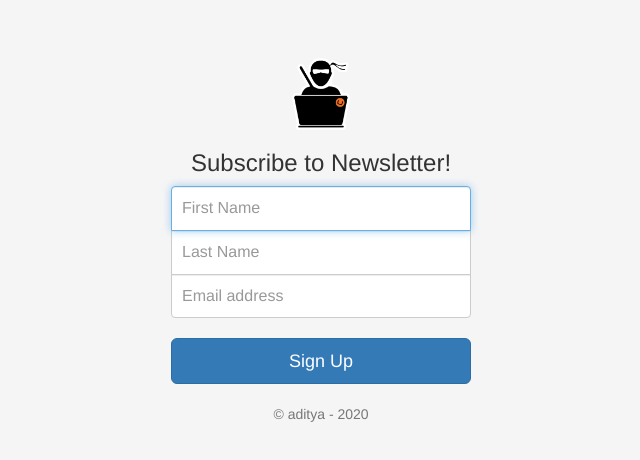
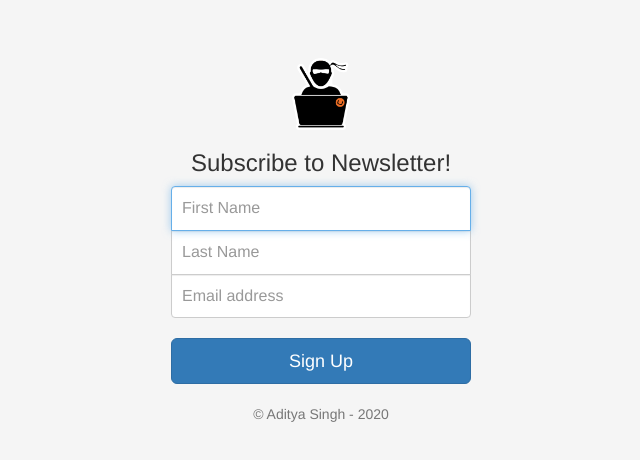
Before and after one commit to adityanjr/newsletter-node, a website: page index.html in a window 1280 px wide. Shown: the part 154-614 px from the top of the page, 319-959 px from the left. Drawn offline with nearby package versions, Linux system fonts and the light colour scheme.

Commit message:
index footer

```diff
--- a/index.html
+++ b/index.html
@@ -57,7 +57,7 @@
   <input type="email" name="email" id="inputEmail" class="form-control bottom" placeholder="Email address" required autofocus>
 
   <button class="btn btn-lg btn-primary btn-block" type="submit">Sign Up</button>
-  <p class="mt-5 mb-3 text-muted">&copy; aditya - 2020</p>
+  <p class="mt-5 mb-3 text-muted">&copy; Aditya Singh - 2020</p>
 </form>
 
 <!-- Latest compiled and minified JavaScript -->
```
